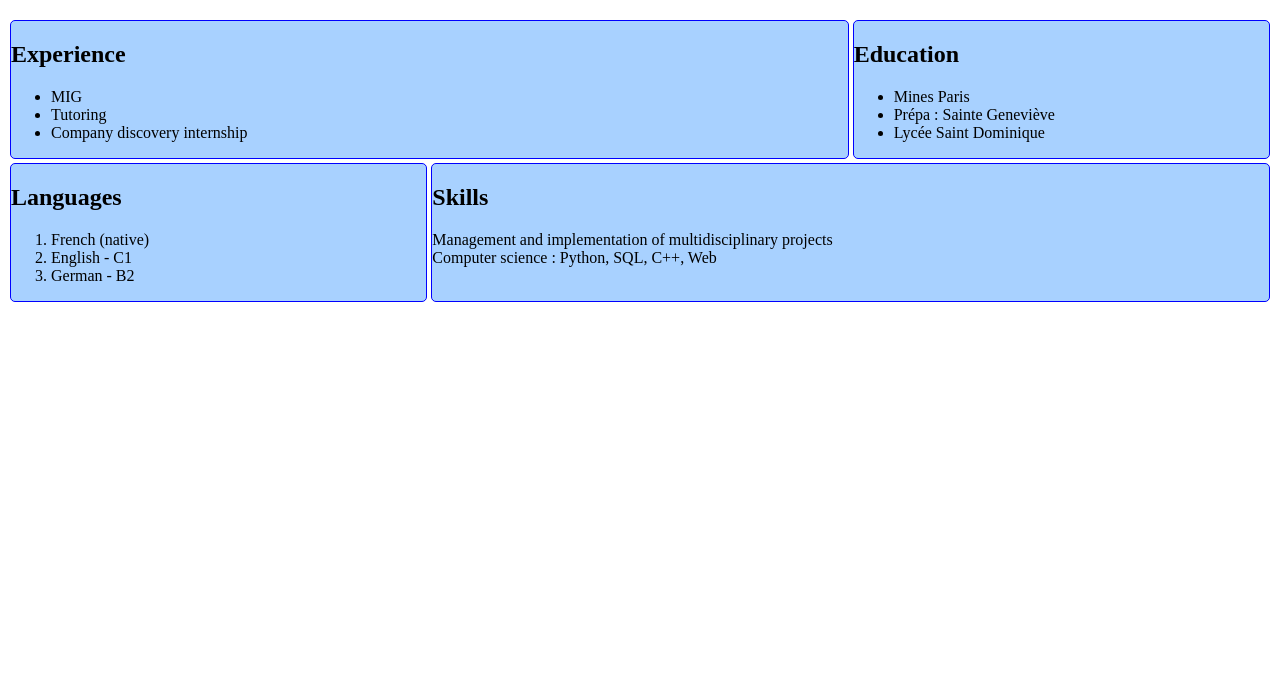
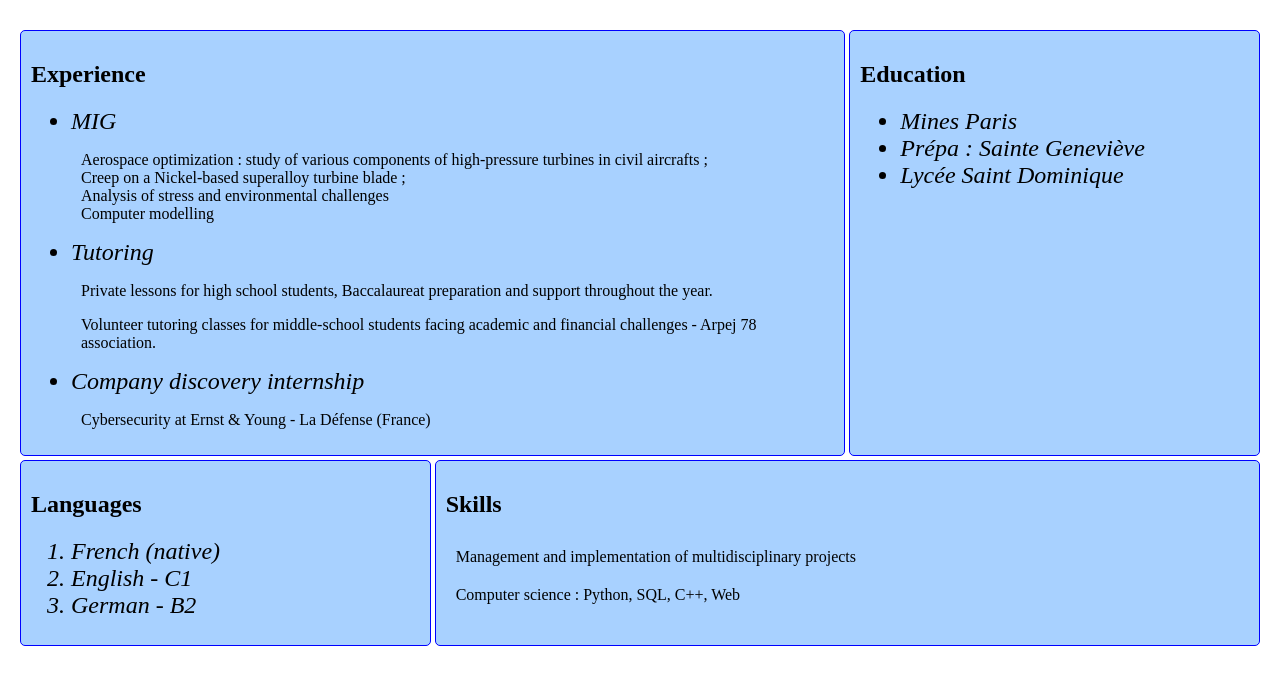
Before and after one commit to AugustinFrr/AugustinFrr.github.io, a plain HTML site: page index.html in a window 1280 px wide. Shown: the part 48-732 px from the top of the page. Drawn offline with Linux system fonts and the light colour scheme.

Commit message:
filled the experience and styled a bit more

```diff
--- a/cv.css
+++ b/cv.css
@@ -23,6 +23,17 @@
     margin: 2px;
 }
 
+li {
+    font-size: 1.5em;
+    font-style: italic;
+}
+
+div {
+    padding: 10px;
+}
+p {
+    padding-left: 10px;
+}
 
 @media screen and (min-width:1000px){
     .container {
--- a/index.html
+++ b/index.html
@@ -9,8 +9,15 @@
                 <h2> Experience</h2>
                 <ul>
                     <li>MIG</li>
+                    <p class = "paragraphecontenu">Aerospace optimization : study of various components of high-pressure turbines in civil aircrafts ;<br>
+                        Creep on a Nickel-based superalloy turbine blade ; <br>
+                        Analysis of stress and environmental challenges<br>
+                        Computer modelling</p>
                     <li>Tutoring</li>
+                    <p class = "paragraphecontenu"> Private lessons for high school students, Baccalaureat preparation and support throughout the year.</p>
+                    <p>Volunteer tutoring classes for middle-school students facing academic and financial challenges - Arpej 78 association.</p>
                     <li>Company discovery internship</li>
+                    <p class = "paragraphecontenu">Cybersecurity at Ernst & Young - La Défense (France)</p>
                 </ul>
             </div>
             <div id="education">
```
